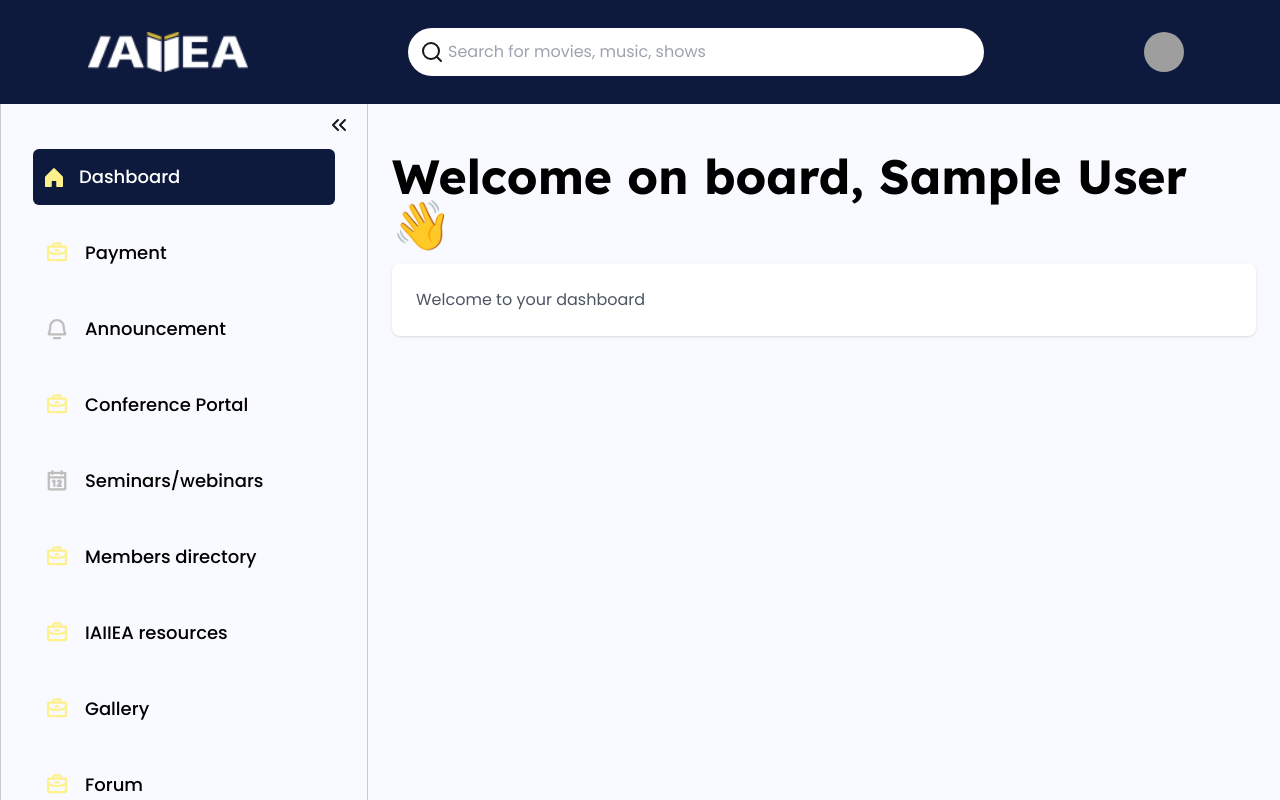
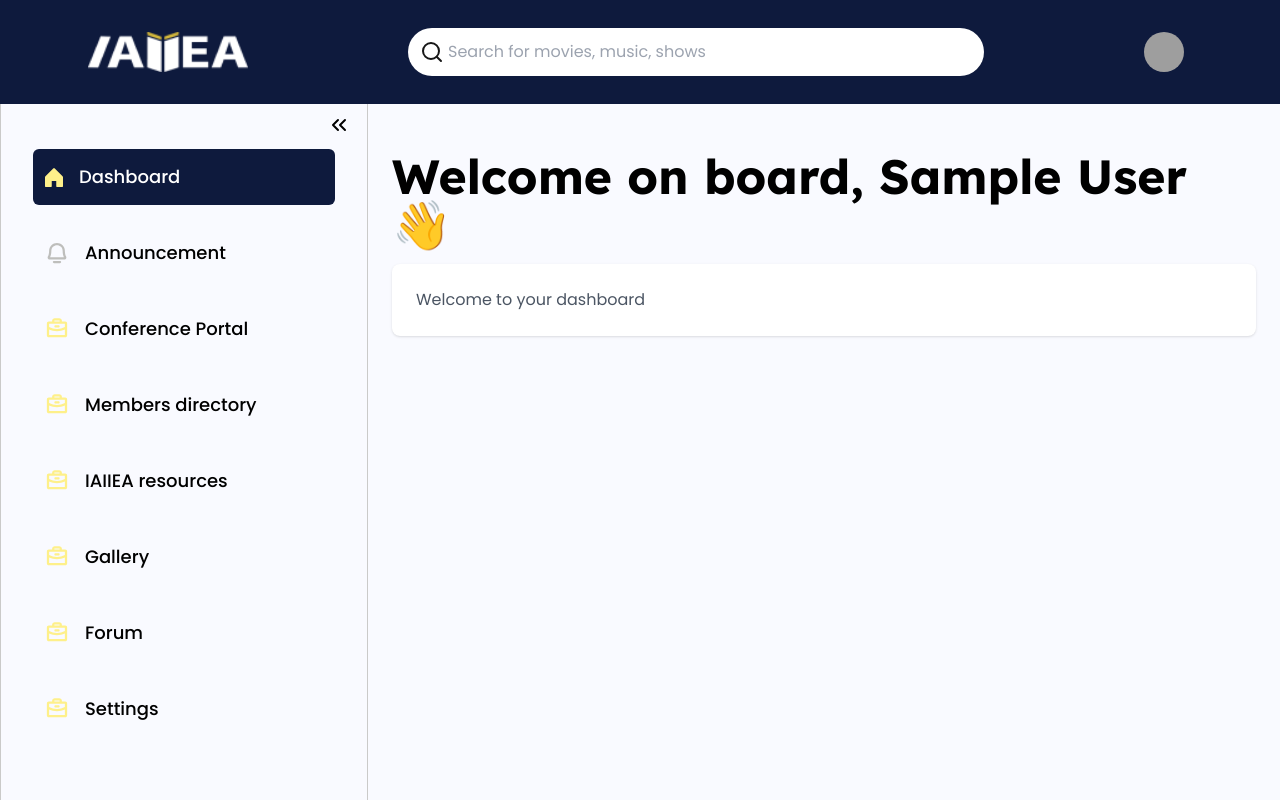
Before and after one commit to Apex10A/IAIIEA, a Next.js app: page /members-dashboard in a window 1280 px wide. Built offline with nearby package versions, Linux system fonts and the light colour scheme; sample sign-in values are in the browser's storage; grey boxes are pictures that could not be loaded.

Commit message:
fix/sidebar again

```diff
--- a/src/components/layout/header/DashboardHeader.tsx
+++ b/src/components/layout/header/DashboardHeader.tsx
@@ -56,7 +56,8 @@ const DashboardHeader = () => {
             </div>
 
             {/* Mobile Menu Button */}
-            <button
+           <div className='flex gap-5'>
+           <button
               className="md:hidden p-2 text-white"
               onClick={() => setIsMobileMenuOpen(!isMobileMenuOpen)}
             >
@@ -106,6 +107,7 @@ const DashboardHeader = () => {
                 </div>
               )}
             </div>
+           </div>
           </div>
         </div>
 
--- a/src/components/layout/sidebar/page.tsx
+++ b/src/components/layout/sidebar/page.tsx
@@ -20,10 +20,10 @@ import "../../../app/index.css";
 
 const menuItems = [
   { name: 'Dashboard', icon: HomeIcon },
-  { name: 'Payment', icon: BagIcon },
+  // { name: 'Payment', icon: BagIcon },
   { name: 'Announcement', icon: NotificationIcon },
   { name: 'Conference Portal', icon: BagIcon },
-  { name: 'Seminars/webinars', icon: CalendarIcon },
+  // { name: 'Seminars/webinars', icon: CalendarIcon },
   { name: 'Members directory', icon: BagIcon },
   { name: 'IAIIEA resources', icon: BagIcon },
   { name: 'Gallery', icon: BagIcon },
@@ -109,7 +109,7 @@ const Sidebar = ({
     const isActive = activeComponent === component;
 
     return `
-      text-[16px] md:text-[18px] font-[500] flex items-center justify-between
+      text-[15px] md:text-[18px] font-[500] flex items-center justify-between
       py-2 px-2 md:px-3 rounded-md cursor-pointer md:mx-3 text-black
       ${isActive
         ? 'bg-[#0E1A3D] text-[#EBEFFD] text-white'
@@ -147,7 +147,7 @@ const Sidebar = ({
           md:hidden block"
         >
           <Menu
-            className="text-blue cursor-pointer"
+            className="text-black cursor-pointer"
             onClick={() => setSidebarMode('mobile')}
           />
         </div>
@@ -159,7 +159,7 @@ const Sidebar = ({
         animate={{
           width: sidebarMode === 'default' ? '23rem' :
                  sidebarMode === 'mini' ? '5rem' :
-                 sidebarMode === 'mobile' ? '16rem' : 0
+                 sidebarMode === 'mobile' ? '18rem' : 0
         }}
         transition={{ duration: 0.3 }}
         className={`
@@ -169,7 +169,7 @@ const Sidebar = ({
           h-screen top-24 p-5 pt-8
           relative duration-300
           flex items-center justify-center
-          overflow-hidden
+          overflow-y-auto
           ${sidebarMode !== 'mobile' ? 'max-md:hidden' : ''}
         `}
       >
@@ -177,7 +177,7 @@ const Sidebar = ({
         {sidebarMode === 'mobile' && (
           <div className='absolute top-4 right-4 z-50'>
             <X
-              className="text-blue cursor-pointer"
+              className="text-black cursor-pointer"
               onClick={() => setSidebarMode('closed')}
             />
           </div>
@@ -188,19 +188,19 @@ const Sidebar = ({
           <div className='absolute top-4 right-4 z-50'>
             {sidebarMode === 'default' && (
               <ChevronsLeft
-                className="text-blue cursor-pointer"
+                className="text-black cursor-pointer"
                 onClick={toggleSidebar}
               />
             )}
             {sidebarMode === 'mini' && (
               <Menu
-                className="text-blue cursor-pointer"
+                className="text-black cursor-pointer"
                 onClick={toggleSidebar}
               />
             )}
             {sidebarMode === 'closed' && (
               <ChevronsRight
-                className="text-blue cursor-pointer"
+                className="text-black cursor-pointer"
                 onClick={toggleSidebar}
               />
             )}
```
